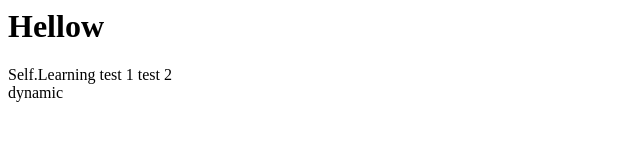
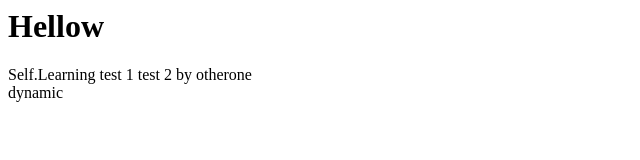
Before and after one commit to samsinhalaenglish/selflearningenglish, a plain HTML site: page index.html in a window 1280 px wide. Shown: the full height of the page, 0-640 px from the left. Drawn offline with Linux system fonts and the light colour scheme.

Commit message:
Update index.html

```diff
--- a/index.html
+++ b/index.html
@@ -8,7 +8,7 @@
 
 <h1>Hellow</h1>
 
-Self.Learning test 1 test 2
+Self.Learning test 1 test 2 by otherone
 
 <div id="test"></div>
 
```
